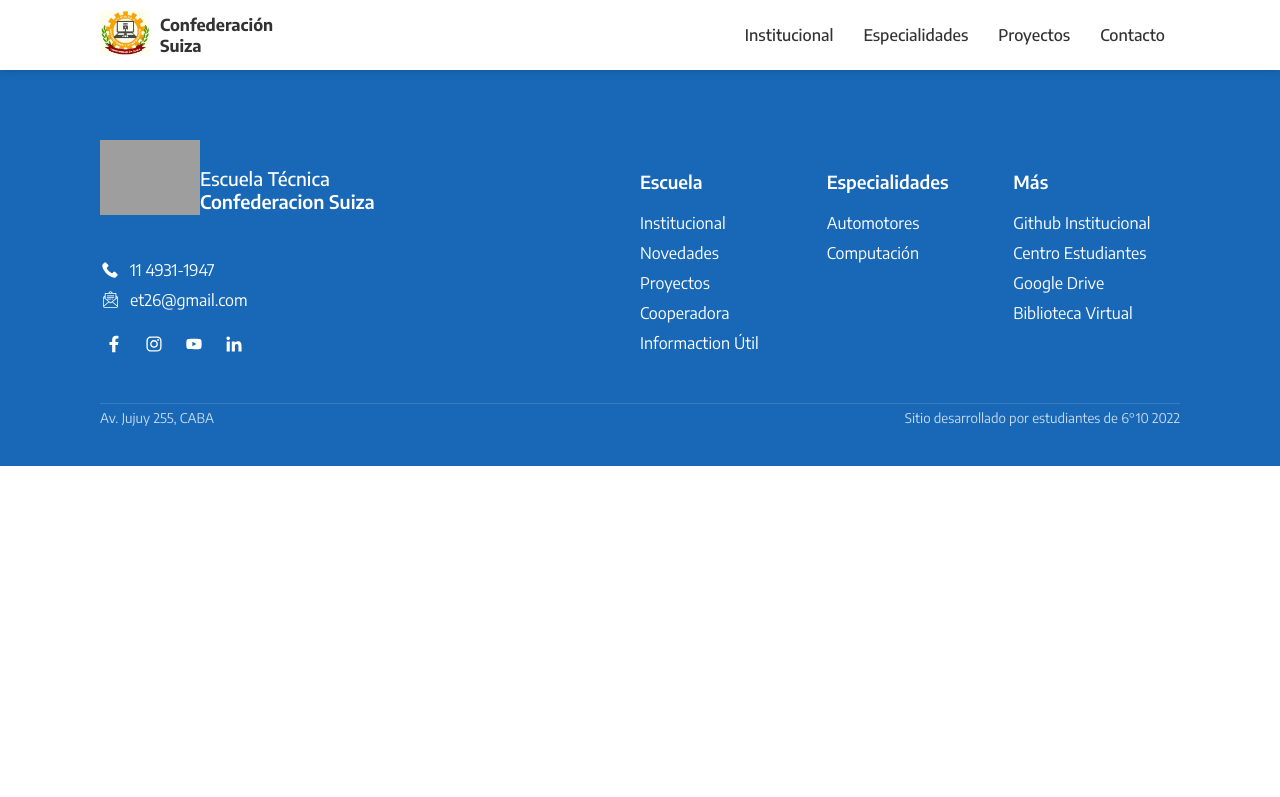
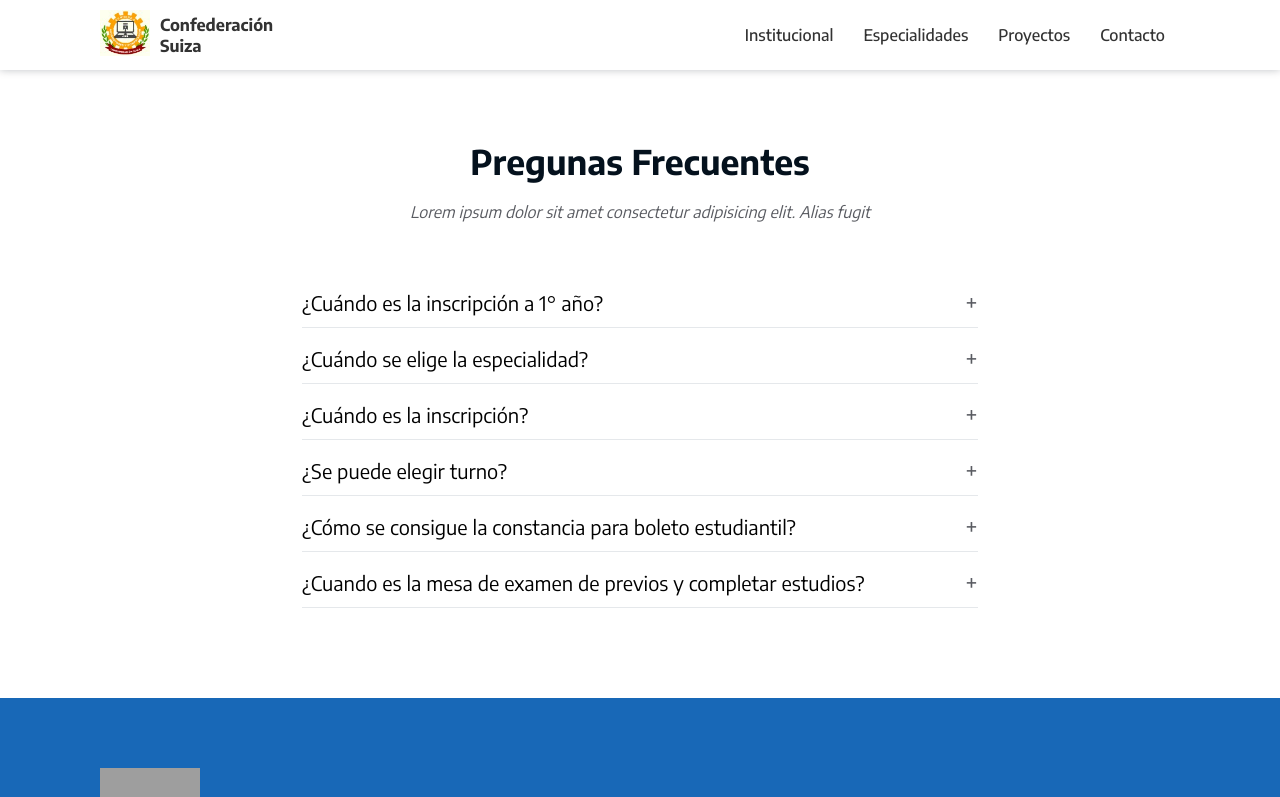
Before and after one commit to brandonporcel/confederacionsuiza, a React (Create React App) app: page /informacionutil in a window 1280 px wide. Shown: the top 797 px of the page. Built offline with nearby package versions, Linux system fonts and the light colour scheme; grey boxes are pictures that could not be loaded.

Commit message:
inf utl diseno listo

```diff
--- a/src/App.js
+++ b/src/App.js
@@ -10,6 +10,7 @@ import Institucional from './components/Institucional';
 import Proyectos from './components/Proyectos';
 import Contacto from './components/Contacto';
 import Proyecto from './components/Proyecto';
+import InformacionUitl from './components/InformacionUitl';
 
 function App() {
 	return (
@@ -24,6 +25,7 @@ function App() {
 				<Route path="/proyectos" element={<Proyectos />} />
 				<Route path="/proyecto" element={<Proyecto />} />
 				<Route path="/contacto" element={<Contacto />} />
+				<Route path="/informacionutil" element={<InformacionUitl />} />
 			</Routes>
 			<Footer />
 		</>
--- /dev/null
+++ b/src/components/InformacionUitl.jsx
@@ -0,0 +1,121 @@
+import { useState } from 'react';
+import styled from 'styled-components';
+const faqData = [
+	{
+		question: '¿Cuándo es la inscripción a 1° año?',
+		answer:
+			'El proyecto es una aplicación web que permite a los usuarios registrados de la Universidad Tecnológica de Panamá, realizar una solicitud de ayuda para una persona en particular, y que sea atendida por una persona de la Universidad Tecnológica de Panamá. El proyecto está desarrollado en ReactJS, con el framework de diseño de Material-UI, y se encuentra en desarrollo.',
+	},
+	{
+		question: '¿Cuándo se elige la especialidad?',
+		answer: 'El 1er año de inscripciones es el día 1 de marzo de 2020.',
+	},
+	{
+		question: '¿Cuándo es la inscripción?',
+		answer: 'El tiempo para inscribirse es de 1 mes.',
+	},
+	{
+		question: '¿Se puede elegir turno?',
+		answer: 'El documento que debe presentar es el siguiente:',
+	},
+	{
+		question: '¿Cómo se consigue la constancia para boleto estudiantil? ',
+		answer:
+			'Lorem, ipsum dolor sit amet consectetur adipisicing elit. Dignissimos, fugiat expedita repellat aspernatur velit officiis a iure similique. Quia dolorem quidem minus fuga sunt nemo, exercitationem itaque doloremque eveniet hic.',
+	},
+	{
+		question: '¿Cuando es la mesa de examen de previos y completar estudios?',
+		answer:
+			'Lorem, ipsum dolor sit amet consectetur adipisicing elit. Dignissimos, fugiat expedita repellat aspernatur velit officiis a iure similique. Quia dolorem quidem minus fuga sunt nemo, exercitationem itaque doloremque eveniet hic.',
+	},
+];
+
+const InfUtilCtn = styled.div`
+	text-align: center;
+	width: 70%;
+	margin: 0 auto;
+	h2 {
+		font-size: 34px;
+		margin-bottom: 20px;
+		color: var(--titles-color);
+		text-transform: capitalize;
+	}
+	p {
+		font-style: italic;
+		color: var(--gray-secondary);
+	}
+	.accordionWrapper {
+		padding: 10px;
+		text-align: left;
+		margin: 40px 0;
+		.accordionItem {
+			margin-top: 15px;
+			padding-bottom: 10px;
+			border-bottom: 1px solid #e5e8eb;
+			.question {
+				display: flex;
+				align-items: center;
+				justify-content: space-between;
+				cursor: pointer;
+				h4 {
+					font-weight: 400;
+					font-size: 20px;
+					&.selected {
+						font-weight: 500;
+					}
+				}
+
+				span {
+					font-size: 24px;
+					color: var(--gray-secondary);
+				}
+			}
+			.answer {
+				display: none;
+
+				p {
+					margin-top: 10px;
+					font-style: initial;
+					color: var(--gray);
+				}
+				&.selected {
+					display: block;
+				}
+			}
+		}
+	}
+`;
+export default function InformacionUitl() {
+	const [selected, setSelected] = useState(null);
+
+	const handleAnswer = (i) => {
+		// si habia un item seleccionado, se deselecciona(?)
+		if (selected === i) setSelected();
+		setSelected(i);
+	};
+	return (
+		<InfUtilCtn className="section">
+			<h2>Pregunas Frecuentes</h2>
+			<div className="description-text">
+				<p>
+					Lorem ipsum dolor sit amet consectetur adipisicing elit. Alias fugit
+				</p>
+			</div>
+			<div className="accordionWrapper">
+				{faqData.map(({ question, answer }, i) => (
+					<div key={i} className="accordionItem">
+						<div className="question" onClick={() => handleAnswer(i)}>
+							<h4 className={`${selected === i ? 'selected' : ''}`}>
+								{question}
+							</h4>
+							<span> {selected === i ? '-' : '+'} </span>
+						</div>
+						<div className={selected === i ? 'answer selected' : 'answer'}>
+							<p>{answer}</p>
+						</div>
+					</div>
+				))}
+			</div>
+		</InfUtilCtn>
+	);
+}
```
